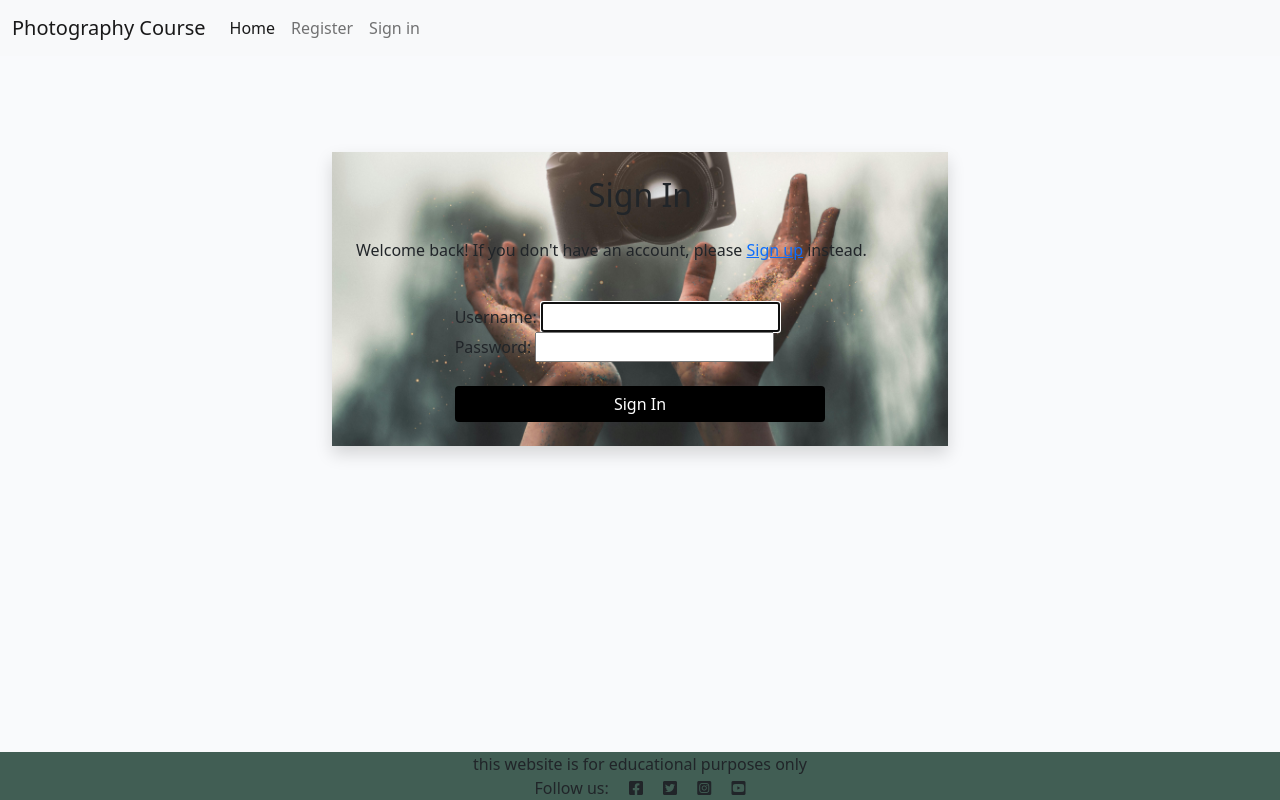
After one commit to axtegenarnoldt/Photography-course, a Django app: page /login/ in a window 1280 px wide. The commit adds this page. Run offline with Django 4.2, Linux system fonts and the light colour scheme.

Commit message:
Add login.html, update urls.py and settings.py to make the signin page to work

```diff
--- a/photocourse/settings.py
+++ b/photocourse/settings.py
@@ -53,6 +53,10 @@
     'cloudinary',
     'django_summernote',
 ]
+
+LOGIN_URL = 'login'
+LOGIN_REDIRECT_URL = 'home'
+LOGOUT_REDIRECT_URL = 'home'
 
 MIDDLEWARE = [
     'django.middleware.security.SecurityMiddleware',
--- a/photocourse/urls.py
+++ b/photocourse/urls.py
@@ -16,6 +16,7 @@
 """
 from django.contrib import admin
 from django.urls import path, include
+from django.contrib.auth import views as auth_views
 
 
 
@@ -25,5 +26,6 @@
     path('summernote/', include('django_summernote.urls')),
     path("", include("coursebooker.urls"), name='coursebooker-urls'),
     path('accounts/', include('django.contrib.auth.urls')),
+    path('login/', auth_views.LoginView.as_view(template_name='login.html'), name='login'),
 
 ]
--- a/templates/base.html
+++ b/templates/base.html
@@ -46,7 +46,7 @@
                 <a class="nav-link" href="{% url 'register' %}">Register</a>
               </li>
               <li class="nav-item">
-                <a class="nav-link" href="#">Sign in</a>
+                <a class="nav-link" href="{% url 'login' %}">Sign in</a>
               </li>
             </ul>
           </div>
--- /dev/null
+++ b/templates/login.html
@@ -0,0 +1,32 @@
+{% extends "base.html" %}
+
+{% load i18n %}
+
+{% block head_title %}{% trans "Sign In" %}| CourseBooker{% endblock %}
+
+{% block content %}
+<div class="container-fluid">
+    <div class="auth-container">
+        <div class="row">
+            <div class="col-md-8 col-lg-6 offset-md-2 offset-lg-3 mt-5 pt-5">
+                <div class="auth-card bg-white shadow p-4 img-cont">
+                    <h2 class="mb-4 text-center">{% trans "Sign In" %}</h2>
+
+                    <p class="mb-4 text-black">{% blocktrans %}Welcome back! If you don't have an account, please <a href="{{ signup_url }}">Sign up</a> instead.{% endblocktrans %}</p>
+
+                    <div class="row">
+                        <div class="col-md-8 mt-3 offset-md-2">
+                            <form class="signin" id="signin_form" method="post" action="{% url 'login' %}">
+                                {% csrf_token %}
+                                {{ form }}
+                                <button type="submit" class="btn btn-primary w-100 mt-4" style="background-color: black; color: white; border: none; outline: none;">{% trans "Sign In" %}</button>
+                            </form>
+                        </div>
+                    </div>
+                </div>
+            </div>
+        </div>
+    </div>
+</div>
+
+{% endblock %}
```
